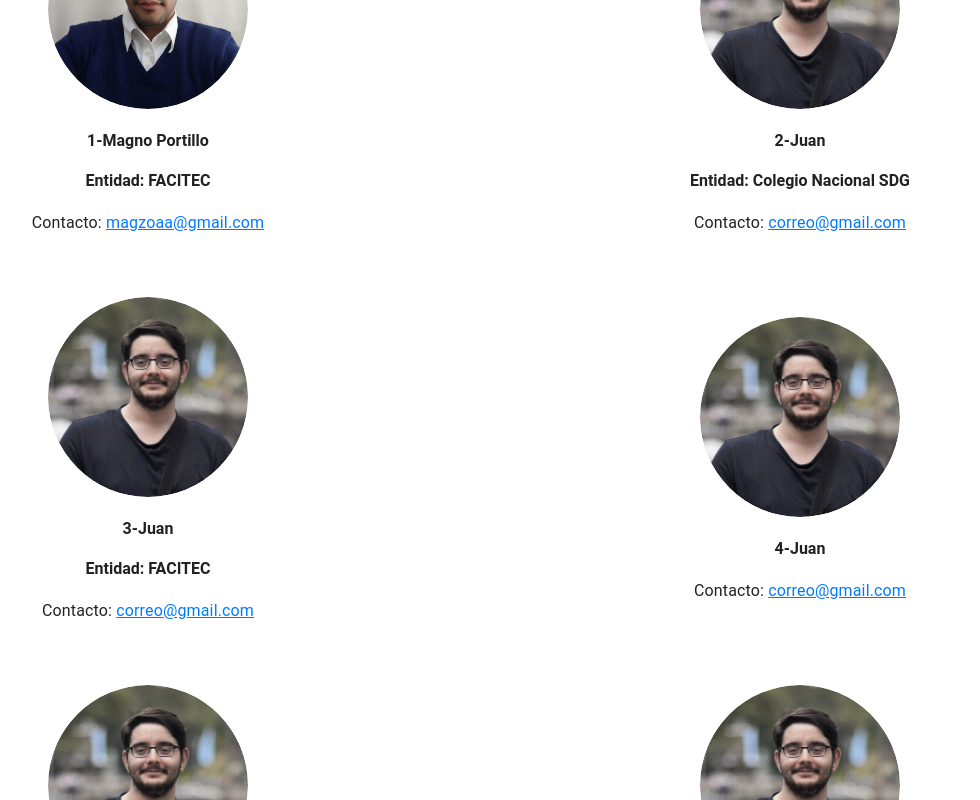
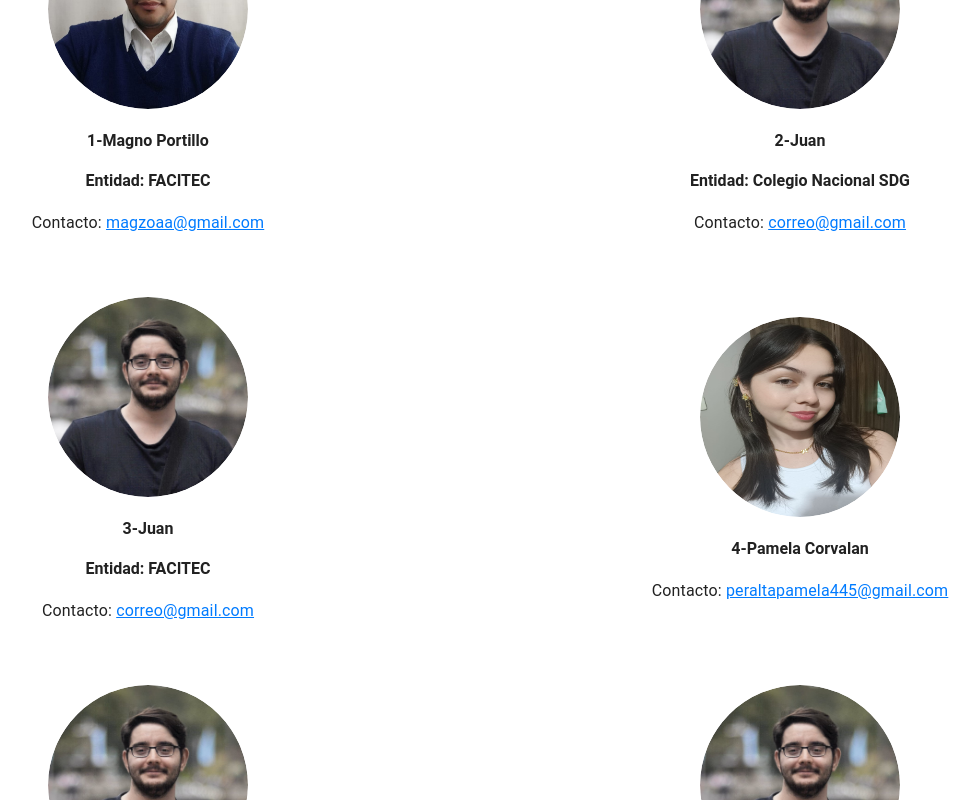
Before and after one commit to magzoa/noticias_cliente, a Vue app: page /about in a window 1280 px wide. Shown: the part 403-1203 px from the top of the page, without its empty margins (166-1146 px from the left). Built offline with nearby package versions, Linux system fonts and the light colour scheme; a small style sheet from the web is missing.

Commit message:
Pamela Corvalan

```diff
--- a/src/views/About.vue
+++ b/src/views/About.vue
@@ -79,13 +79,13 @@
 
         <!-- Avatar e información -->
         <v-avatar size="200" class="ma-5">
-          <img src="@/assets/imagenes/estudiantes/Juan.jpg" alt="Juan" />
+          <img src="@/assets/imagenes/desarrolladores/Pamela Corvalan.jpg" alt="Pamela Corvalan" />
         </v-avatar>
 
         <!-- Descripción de la imagen -->
         <div class="text-center">
-          <p class="font-weight-bold">4-Juan</p>
-          <p class="subtitle-1">Contacto: <a href="mailto:correo@gmail.com">correo@gmail.com</a></p>
+          <p class="font-weight-bold">4-Pamela Corvalan</p>
+          <p class="subtitle-1">Contacto: <a href="mailto:correo@gmail.com">peraltapamela445@gmail.com</a></p>
         </div>
       </v-col>
 
```
Also changed, not shown: src/assets/imagenes/desarrolladores/Pamela Corvalan.jpg (added).
